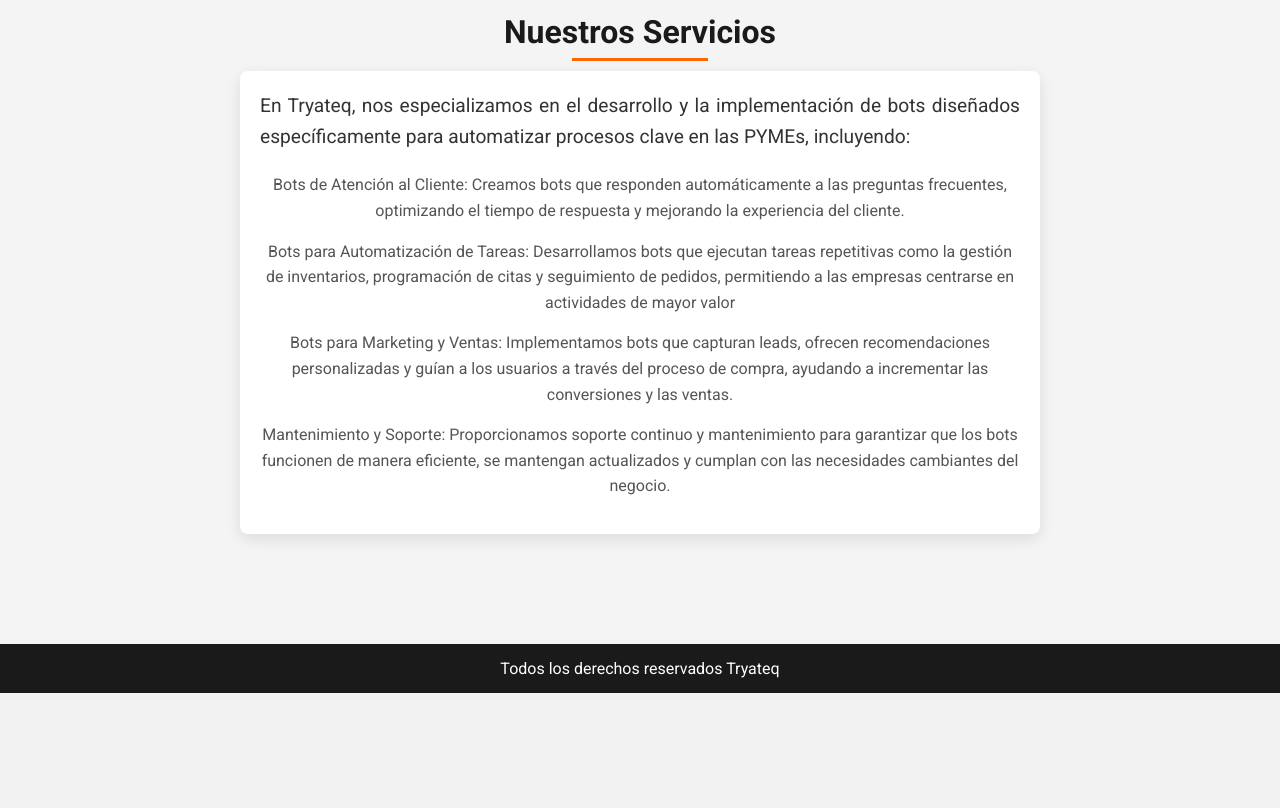
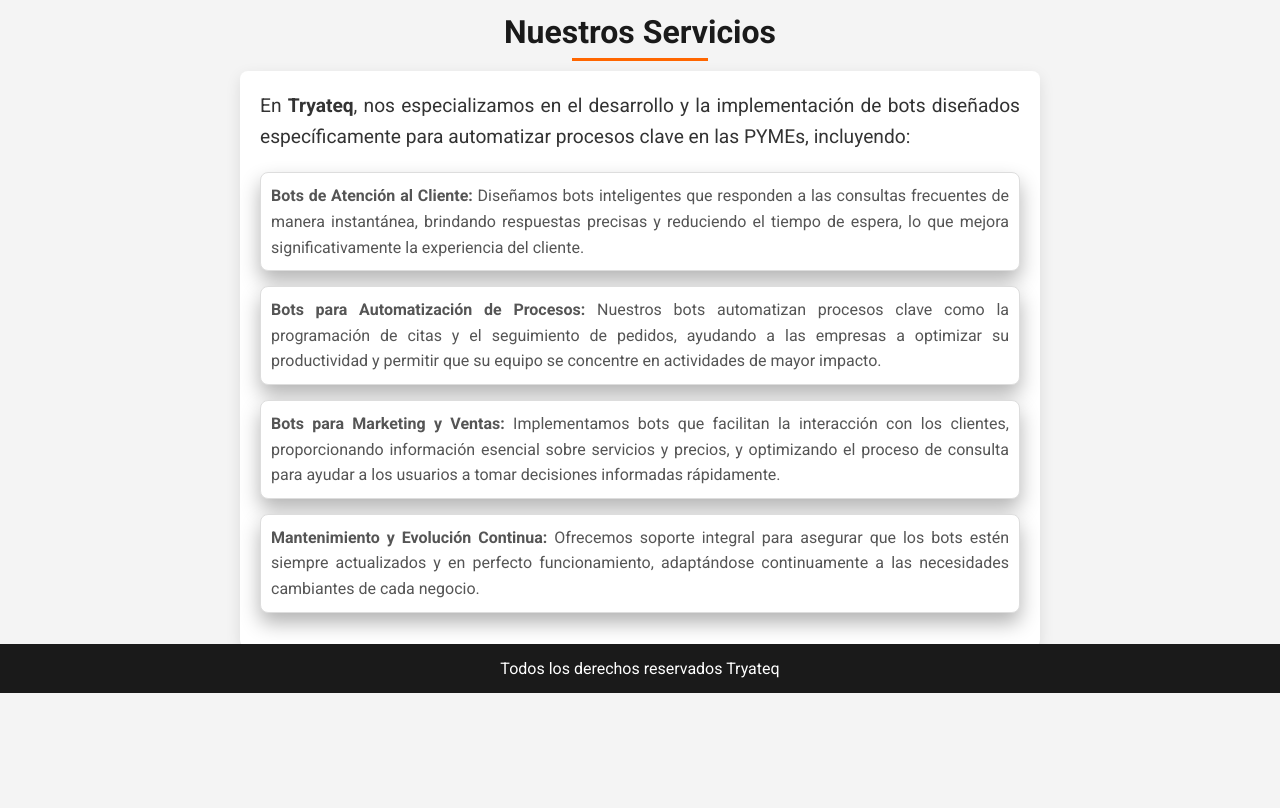
Before and after one commit to Sunwearshade/Tryateq-update, a PHP site: page /servicios.html in a window 1280 px wide. Shown: the part 107-915 px from the top of the page. Before the commit the page ends 800 px from the top, so only its background shows below. Run offline with PHP 8.4, Linux system fonts and the light colour scheme.

Commit message:
Se cambio la redaccion de los modulos y se actualizaron estilos

```diff
--- a/index.html
+++ b/index.html
@@ -21,10 +21,10 @@
 
   <main class="main-index">
       <h2>Sobre Nosotros</h2>
-      <p>En Tryateq, somos una empresa de soluciones de software dedicada a impulsar la innovación y el crecimiento en las pequeñas y medianas empresas (PYMEs). Con una pasión por la tecnología y un compromiso con la excelencia, ofrecemos soluciones personalizadas que se adaptan a las necesidades únicas de cada cliente.</p>
-      <img src="images/foto1.jpg" alt="Imagen descriptiva">
+      <p>En <strong>Tryateq</strong>, somos una empresa de soluciones de software dedicada a impulsar la innovación y el crecimiento en las pequeñas y medianas empresas (PYMEs). Con una pasión por la tecnología y un compromiso con la excelencia, ofrecemos soluciones personalizadas que se adaptan a las necesidades únicas de cada cliente.</p>
+      <!--<img src="images/foto1.jpg" alt="Imagen descriptiva">
       <img src="images/foto2.jpg" alt="Imagen descriptiva">
-      <img src="images/foto3.jpg" alt="Imagen descriptiva">
+      <img src="images/foto3.jpg" alt="Imagen descriptiva">-->
   </main>
 
   <footer class="footer">
--- /dev/null
+++ b/scripts/serviceslist.js
@@ -0,0 +1,14 @@
+document.addEventListener("DOMContentLoaded", () => {
+    const items = document.querySelectorAll('.list-item');
+    let index = 0;
+
+    function highlightItem() {
+      if (index < items.length) {
+        items[index].classList.add('active');
+        index++;
+        setTimeout(highlightItem, 1000);
+      }
+    }
+
+    setTimeout(highlightItem, 3000);
+  });
--- a/servicios.html
+++ b/servicios.html
@@ -22,12 +22,12 @@
         <h2>Nuestros Servicios</h2>
         <!-- <div class="spinner"></div> -->
         <div class="service-list">
-            <p>En Tryateq, nos especializamos en el desarrollo y la implementación de bots diseñados específicamente para automatizar procesos clave en las PYMEs, incluyendo:</p>
+            <p>En <strong>Tryateq</strong>, nos especializamos en el desarrollo y la implementación de bots diseñados específicamente para automatizar procesos clave en las PYMEs, incluyendo:</p>
             <ul>
-                <li>Bots de Atención al Cliente: Creamos bots que responden automáticamente a las preguntas frecuentes, optimizando el tiempo de respuesta y mejorando la experiencia del cliente.</li>
-                <li>Bots para Automatización de Tareas: Desarrollamos bots que ejecutan tareas repetitivas como la gestión de inventarios, programación de citas y seguimiento de pedidos, permitiendo a las empresas centrarse en actividades de mayor valor</li>
-                <li>Bots para Marketing y Ventas: Implementamos bots que capturan leads, ofrecen recomendaciones personalizadas y guían a los usuarios a través del proceso de compra, ayudando a incrementar las conversiones y las ventas.</li>
-                <li>Mantenimiento y Soporte: Proporcionamos soporte continuo y mantenimiento para garantizar que los bots funcionen de manera eficiente, se mantengan actualizados y cumplan con las necesidades cambiantes del negocio.</li>
+                <li class="list-item"><strong>Bots de Atención al Cliente:</strong> Diseñamos bots inteligentes que responden a las consultas frecuentes de manera instantánea, brindando respuestas precisas y reduciendo el tiempo de espera, lo que mejora significativamente la experiencia del cliente.</li>
+                <li class="list-item"><strong>Bots para Automatización de Procesos:</strong> Nuestros bots automatizan procesos clave como la programación de citas y el seguimiento de pedidos, ayudando a las empresas a optimizar su productividad y permitir que su equipo se concentre en actividades de mayor impacto.</li>
+                <li class="list-item"><strong>Bots para Marketing y Ventas:</strong> Implementamos bots que facilitan la interacción con los clientes, proporcionando información esencial sobre servicios y precios, y optimizando el proceso de consulta para ayudar a los usuarios a tomar decisiones informadas rápidamente.</li>
+                <li class="list-item"><strong>Mantenimiento y Evolución Continua:</strong> Ofrecemos soporte integral para asegurar que los bots estén siempre actualizados y en perfecto funcionamiento, adaptándose continuamente a las necesidades cambiantes de cada negocio.</li>
             </ul>
         </div>
     </main>
@@ -35,4 +35,5 @@
         <p>Todos los derechos reservados Tryateq</p>
     </footer>
 </body>
+<script src="./scripts/serviceslist.js"></script>
 </html>
--- a/styles/main.css
+++ b/styles/main.css
@@ -362,3 +362,32 @@
   border-left: 6px solid #128C7E;
   animation: fadeIn 0.5s ease-out;
 }
+
+.service-list ul li {
+  font-size: 1rem;
+  line-height: 1.6;
+  margin-bottom: 15px;
+  color: #555555;
+  padding: 10px;
+  border: 1px solid #ddd;
+  border-radius: 8px;
+  background-color: #ffffff;
+  transition: transform 0.4s ease, box-shadow 0.4s ease;
+}
+
+.service-list ul li:hover {
+  transform: scale(1.3);
+  box-shadow: 0 15px 30px rgba(0, 0, 0, 0.4);
+}
+
+.list-item {
+  text-align: justify;
+  opacity: 0;
+  transition: transform 0.4s ease, box-shadow 0.4s ease;
+}
+
+.list-item.active {
+  opacity: 1;
+  transform: scale(1.1);
+  box-shadow: 0 10px 20px rgba(0, 0, 0, 0.3);
+}
```
Also changed, not shown: scripts/sidebar.js (deleted, +0 -26 lines).
